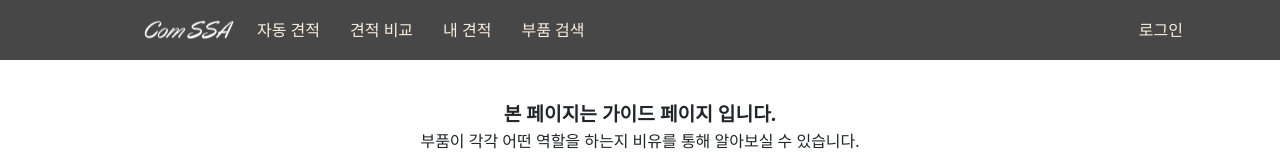
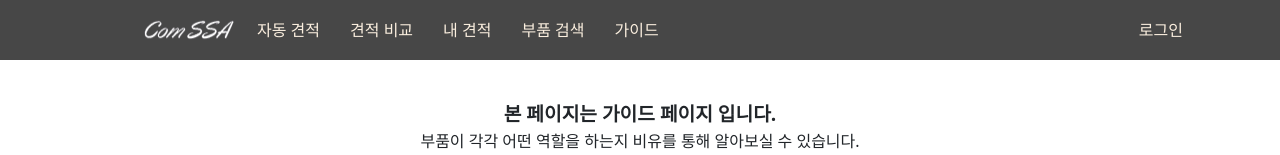
Before and after one commit to hj-kim0/SSAFY_PJT3, a React (Create React App) app in the folder frontend/: page /guide in a window 1280 px wide. Shown: the top 155 px of the page. Built offline with nearby package versions, Linux system fonts and the light colour scheme.

Commit message:
frontend #feat: 가이드페이지 추가

```diff
--- a/frontend/src/components/common/AppHeader.jsx
+++ b/frontend/src/components/common/AppHeader.jsx
@@ -21,6 +21,7 @@ function AppHeader(props) {
                             <li><Link to="/compare">견적 비교</Link></li>
                             <li><Link to="/estimate">내 견적</Link></li>
                             <li><Link to="/search">부품 검색</Link></li>
+                            <li><Link to="/guide">가이드</Link></li>
                             { props.data.authenticated ? (<>
                                 <li className="logout_area"><a onClick={props.handleLogout}>로그아웃</a></li>
                             </>)
@@ -43,6 +44,7 @@ function AppHeader(props) {
                                 <li><Link to="/compare">견적 비교</Link></li>
                                 <li><Link to="/estimate">내 견적</Link></li>
                                 <li><Link to="/search">부품 검색</Link></li>
+                                <li><Link to="/guide">가이드</Link></li>
                             </ul>
                         </nav>
                     </div>
```
